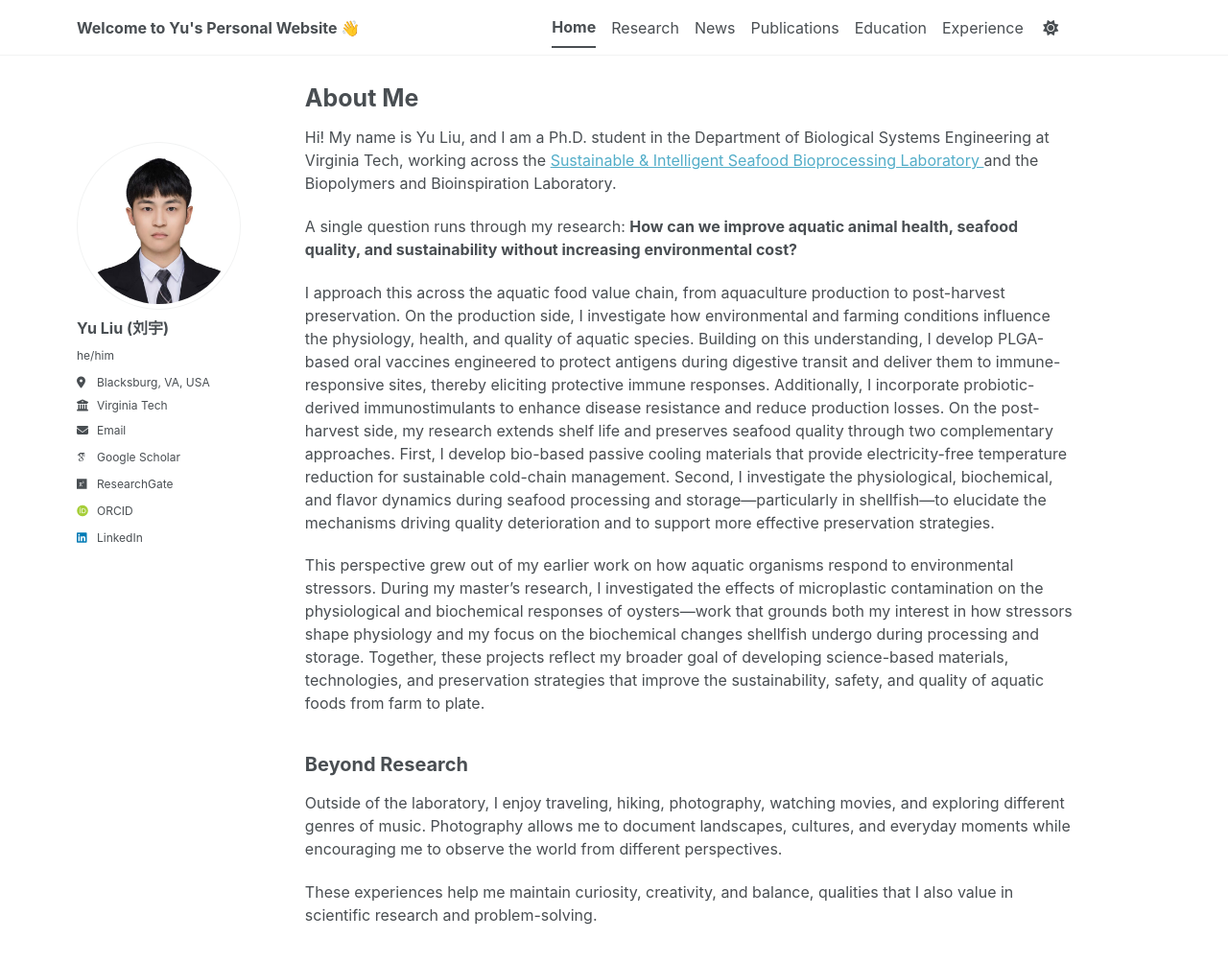
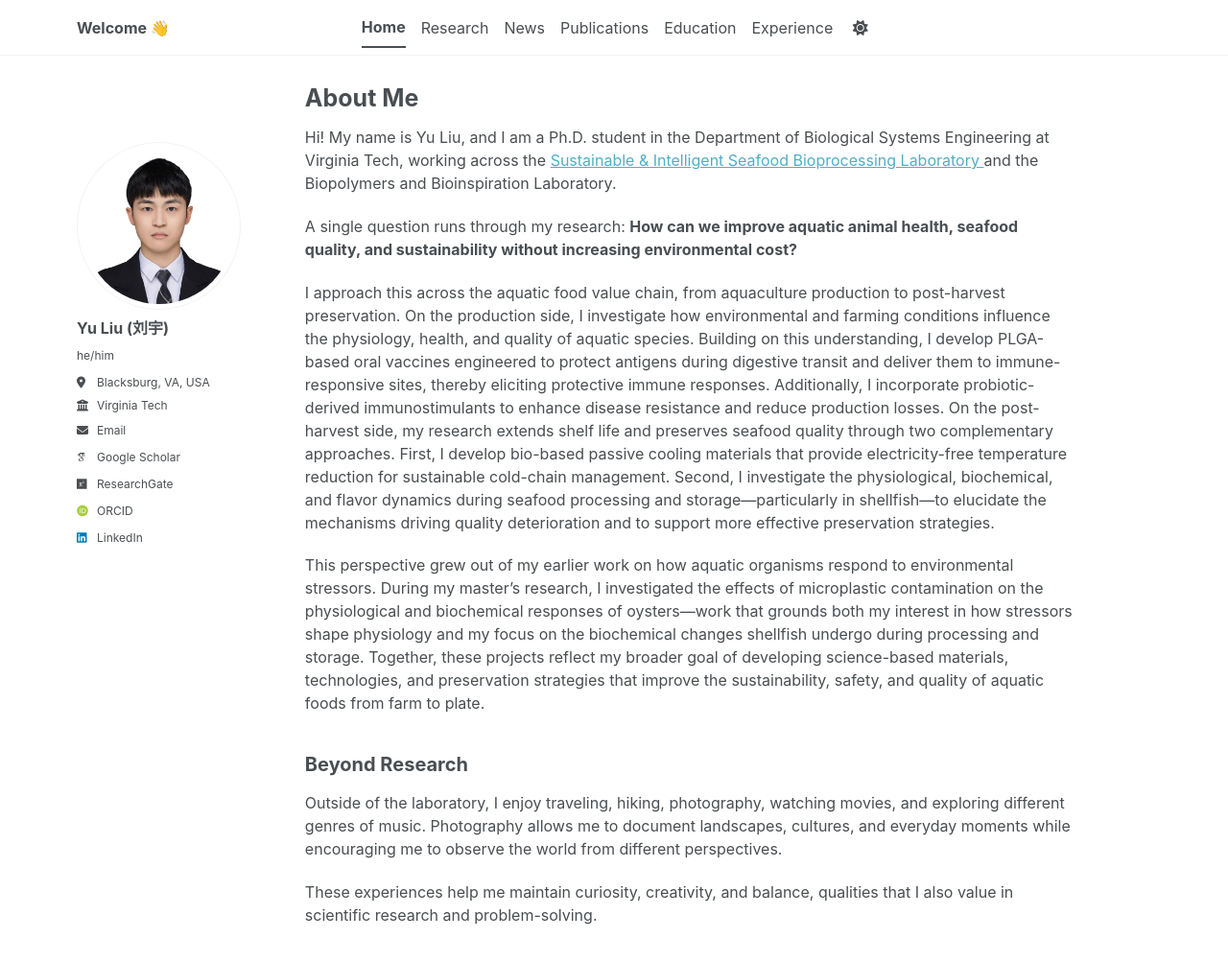
Before and after one commit to yuliu0322/yuliu0322.github.io, a Jekyll site: the page built from _pages/about.md, in a window 1280 px wide and 1019 px high. Shown: the top 1003 px of the window at 96% size. Built offline with Jekyll 4.4.1, drawn with Linux system fonts in a browser that asks for light colours; some web fonts are replaced; a script bundle is joined from its source files by our own code; library files that are not in the unit come from our copies.

Commit message:
Update _config.yml

```diff
--- a/_config.yml
+++ b/_config.yml
@@ -9,7 +9,7 @@
 # Basic Site Settings
 locale                   : "en-US"
 site_theme               : "default" # The available themes options are "default", "air", "sunrise", "mint", "dirt" and "contrast"
-title                    : "Welcome to Yu's Personal Website 👋"
+title                    : "Welcome 👋"
 title_separator          : "-"
 name                     : &name "Yu Liu"
 description              : &description "Ph.D. Student at Virginia Tech"   # Update this with a general description of your site, this is the default if not overridden by a page
```
